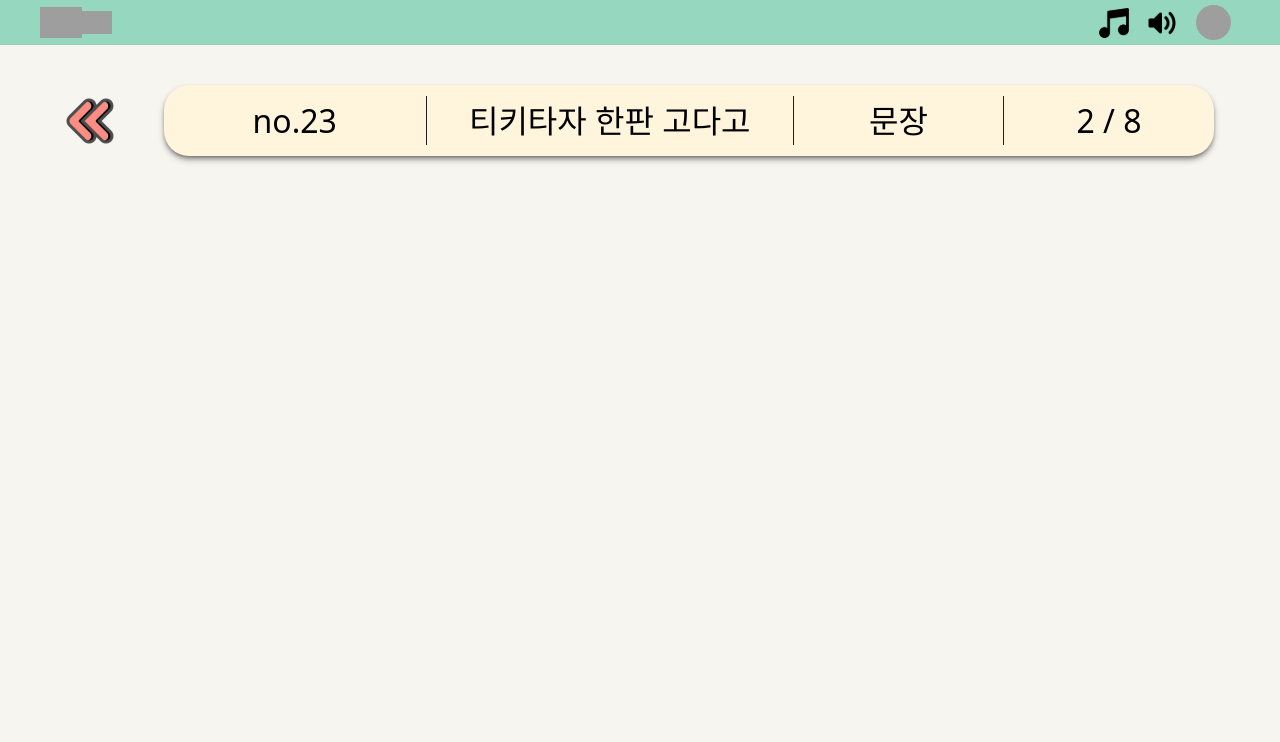
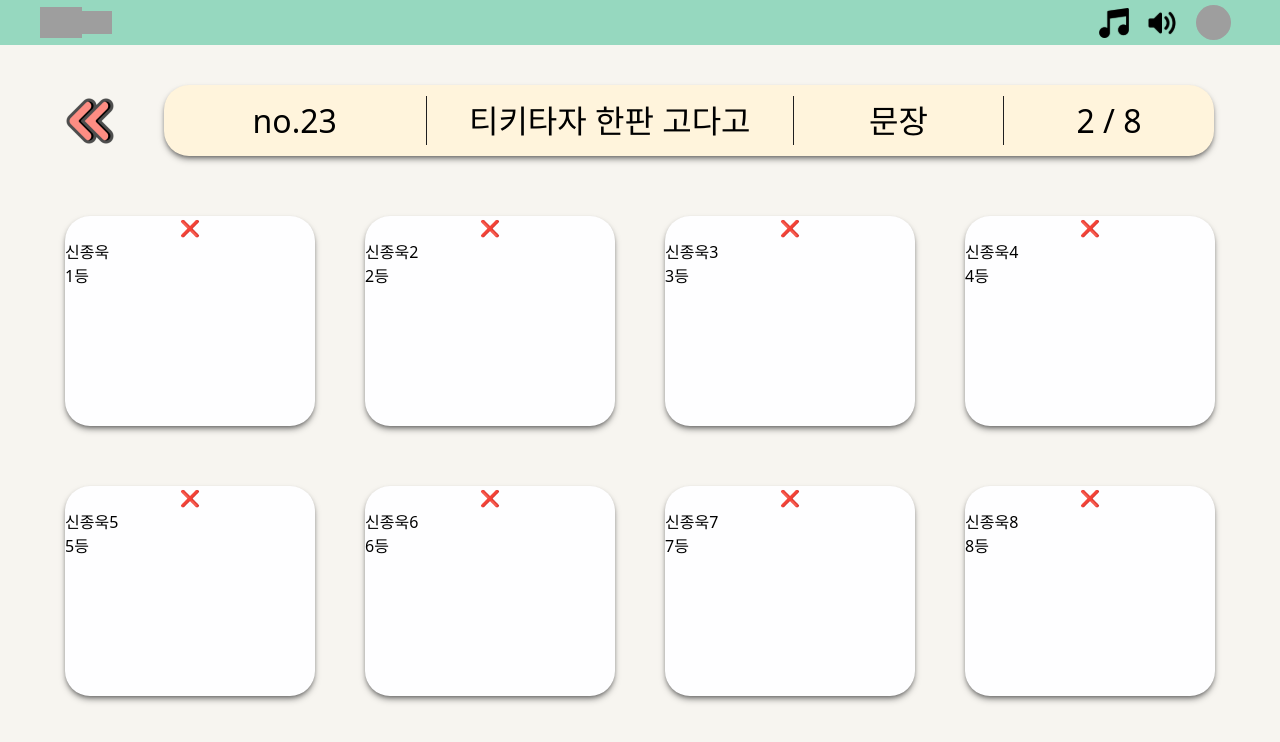
Before and after one commit to Team-E2I4/Team-E2I4-TiKiTaza-FE, a React (Vite) app: page /gameroom/1 in a window 1280 px wide. Shown: the top 742 px of the page. Built offline with nearby package versions, Linux system fonts and the light colour scheme; grey boxes are pictures that could not be loaded.

Commit message:
[🎨style]: GameRoom에 있는 UserList layout만 완성

```diff
--- a/src/pages/GameRoomPage/GameRoomPage.tsx
+++ b/src/pages/GameRoomPage/GameRoomPage.tsx
@@ -16,9 +16,81 @@ interface GameRoomPageProps {
 }
 
 const GameRoomPage = (props: GameRoomPageProps) => {
+  const {
+    gameRoomUserList = [
+      {
+        userName: '신종욱',
+        rank: 1,
+        userImage:
+          'https://images.unsplash.com/photo-1492633423870-43d1cd2775eb?&w=128&h=128&dpr=2&q=80',
+        userImageFallbackDelay: 6000,
+      },
+      {
+        userName: '신종욱2',
+        rank: 2,
+        userImage:
+          'https://images.unsplash.com/photo-1492633423870-43d1cd2775eb?&w=128&h=128&dpr=2&q=80',
+        userImageFallbackDelay: 6000,
+      },
+      {
+        userName: '신종욱3',
+        rank: 3,
+        userImage:
+          'https://images.unsplash.com/photo-1492633423870-43d1cd2775eb?&w=128&h=128&dpr=2&q=80',
+        userImageFallbackDelay: 6000,
+      },
+      {
+        userName: '신종욱4',
+        rank: 4,
+        userImage:
+          'https://images.unsplash.com/photo-1492633423870-43d1cd2775eb?&w=128&h=128&dpr=2&q=80',
+        userImageFallbackDelay: 6000,
+      },
+      {
+        userName: '신종욱5',
+        rank: 5,
+        userImage:
+          'https://images.unsplash.com/photo-1492633423870-43d1cd2775eb?&w=128&h=128&dpr=2&q=80',
+        userImageFallbackDelay: 6000,
+      },
+      {
+        userName: '신종욱6',
+        rank: 6,
+        userImage:
+          'https://images.unsplash.com/photo-1492633423870-43d1cd2775eb?&w=128&h=128&dpr=2&q=80',
+        userImageFallbackDelay: 6000,
+      },
+      {
+        userName: '신종욱7',
+        rank: 7,
+        userImage:
+          'https://images.unsplash.com/photo-1492633423870-43d1cd2775eb?&w=128&h=128&dpr=2&q=80',
+        userImageFallbackDelay: 6000,
+      },
+      {
+        userName: '신종욱8',
+        rank: 8,
+        userImage:
+          'https://images.unsplash.com/photo-1492633423870-43d1cd2775eb?&w=128&h=128&dpr=2&q=80',
+        userImageFallbackDelay: 6000,
+      },
+    ],
+  } = props;
   return (
     <div className='w-full flex flex-col justify-center items-center gap-[6rem]'>
       <GameRoomHeader {...props} />
+      <main className='flex-1 grid grid-rows-2 grid-cols-4 gap-x-[5rem] gap-y-[6rem]'>
+        {gameRoomUserList.map((gameRoomUser) => (
+          <div
+            key={gameRoomUser.userName}
+            className='w-[25rem] h-[21rem] flex flex-col bg-white shadow-md shadow-black/50 rounded-[2.5rem]'>
+            <button>❌</button>
+            {/* TODO: Avatar 추가 */}
+            <div>{gameRoomUser.userName}</div>
+            <div>{gameRoomUser.rank}등</div>
+          </div>
+        ))}
+      </main>
     </div>
   );
 };
```
